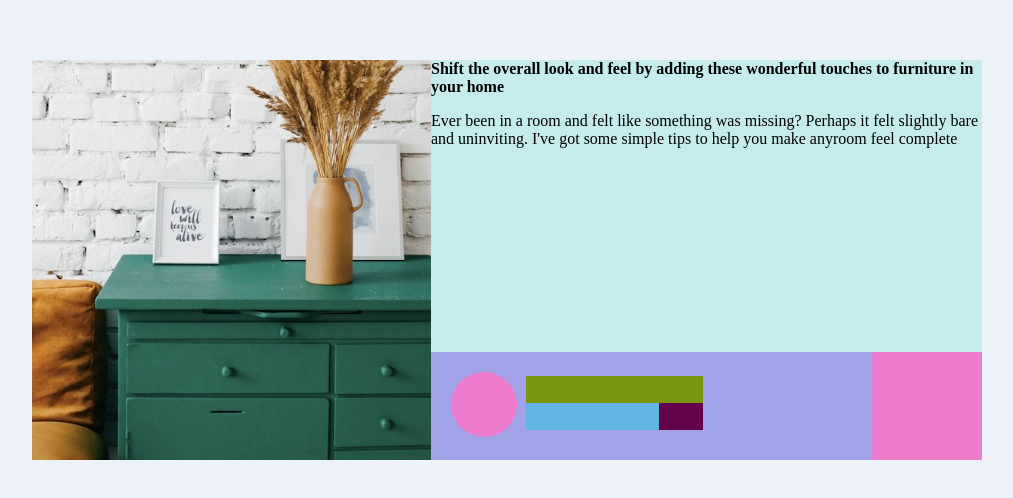
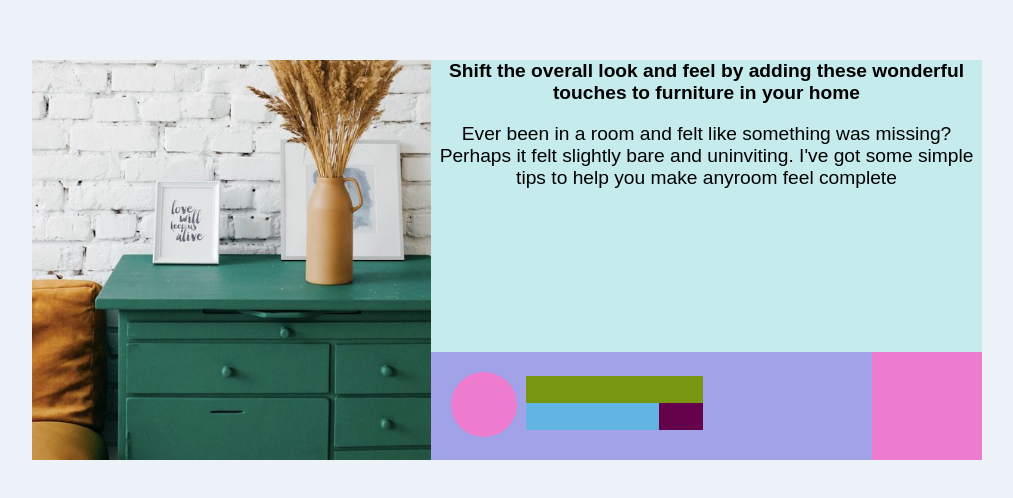
Before and after one commit to jasminDe/Article-Preview-FM1, a plain HTML site: page index.html in a window 1280 px wide. Shown: the part 140-638 px from the top of the page, without its empty margins (133-1146 px from the left). Drawn offline with Linux system fonts and the light colour scheme.

Commit message:
added smaller-text container

```diff
--- a/style.css
+++ b/style.css
@@ -33,6 +33,9 @@ body{
     background-color:rgb(198, 235, 237);
     width: 100%;
     height: 73%;
+    text-align: center;
+    font-family: Arial, Helvetica, sans-serif;
+    font-size: larger;
 }
 
 .account-container{
@@ -89,6 +92,9 @@ body{
     height: 50%;
 }
 
+.smaller-text{
+
+}
 
 img{
     width: 125%;
```
